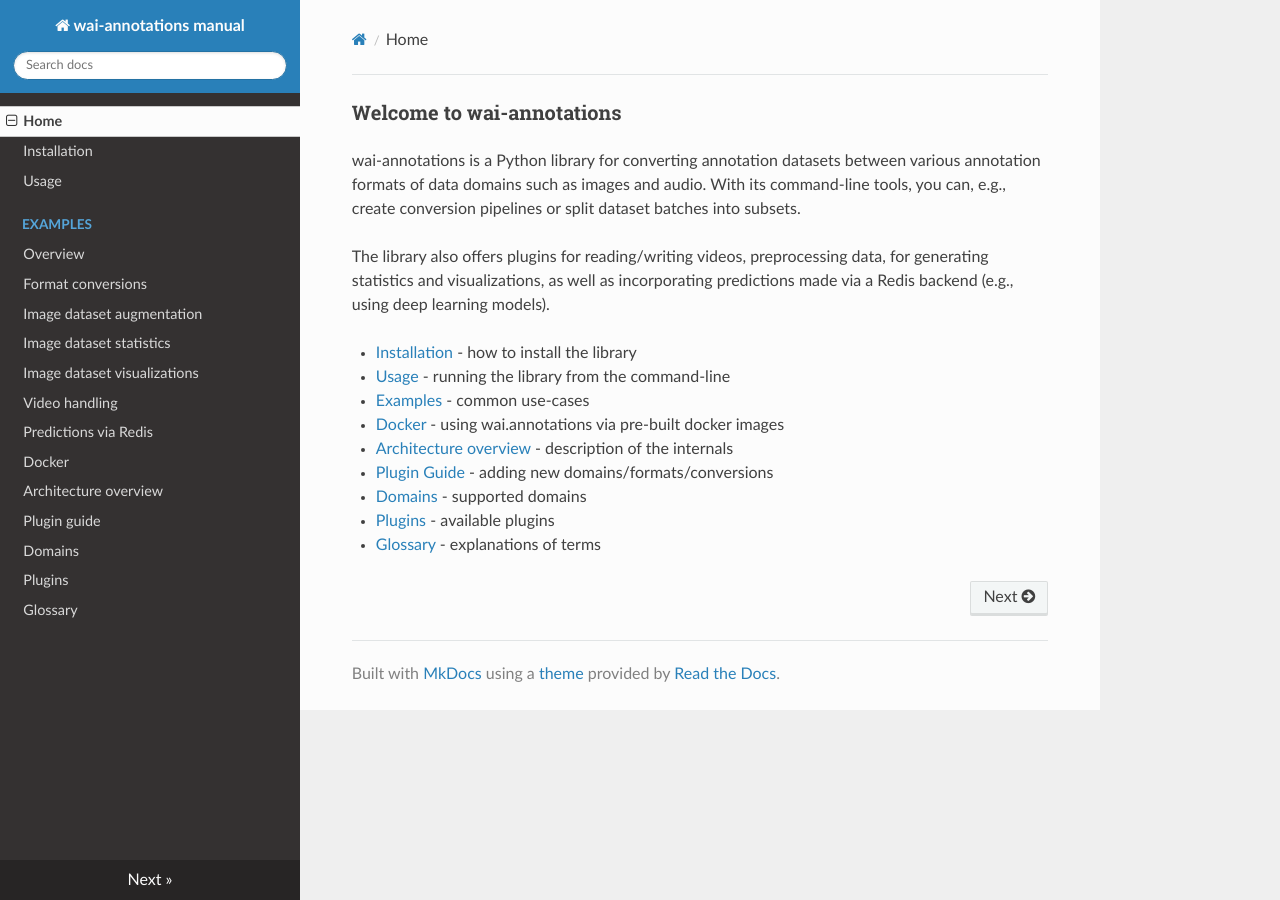
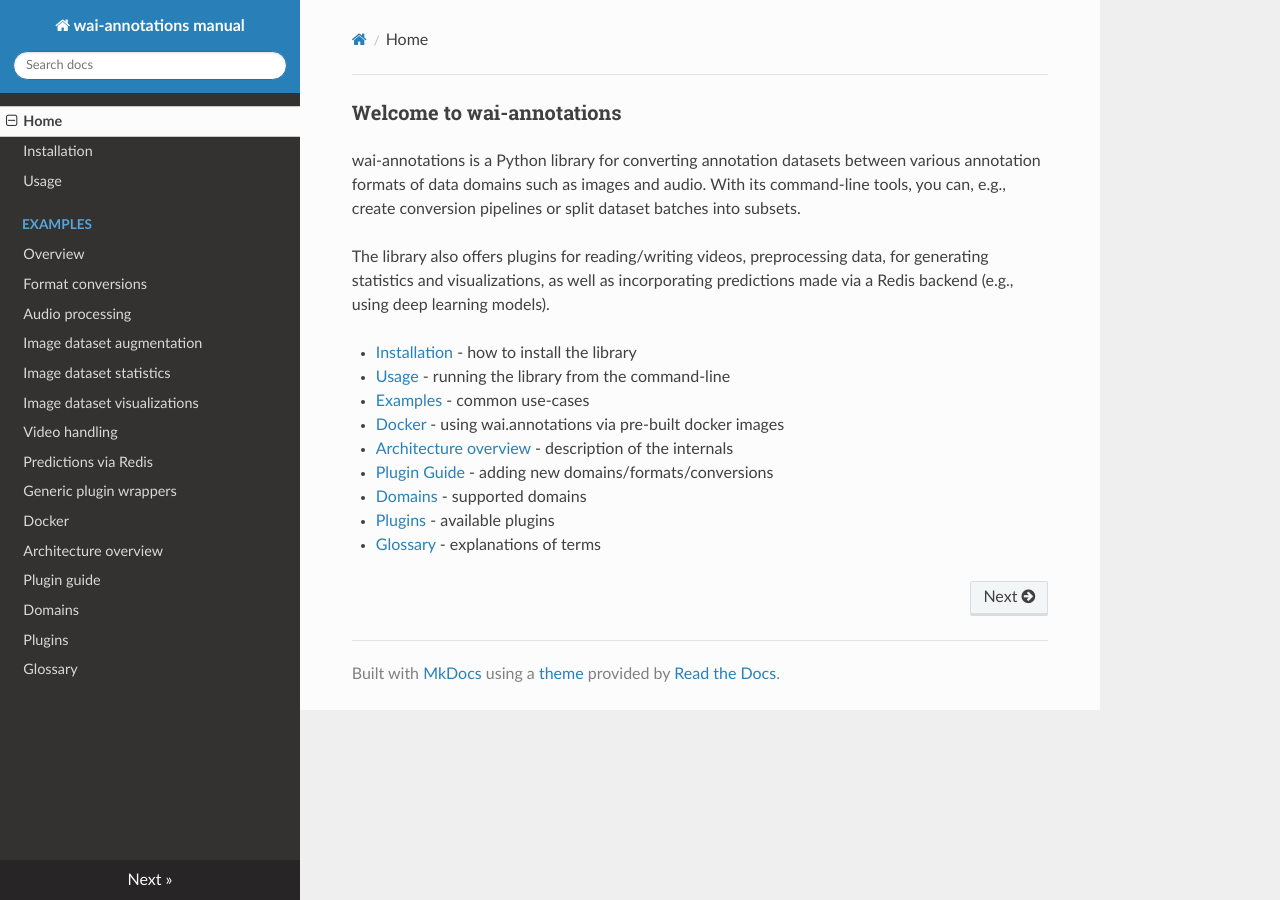
Before and after one commit to waikato-ufdl/wai-annotations-manual, an MkDocs documentation site: the page built from docs/index.md, in a window 1280 px wide. Built offline with MkDocs 1.6.1, drawn with Linux system fonts in a browser that asks for light colours; nearby versions of some CDN libraries.

Commit message:
added audio/generic examples to TOC as well

```diff
--- a/mkdocs.yml
+++ b/mkdocs.yml
@@ -13,11 +13,13 @@ nav:
   - 'Examples':
     - 'Overview': examples_overview.md
     - 'Format conversions': examples_formats.md
+    - 'Audio processing': examples_audio.md
     - 'Image dataset augmentation': examples_imgaug.md
     - 'Image dataset statistics': examples_imgstats.md
     - 'Image dataset visualizations': examples_imgvis.md
     - 'Video handling': examples_video.md
     - 'Predictions via Redis': examples_redis_predictions.md
+    - 'Generic plugin wrappers': examples_generic.md
   - 'Docker': docker.md
   - 'Architecture overview': architecture_overview.md
   - 'Plugin guide': plugin.md
```
